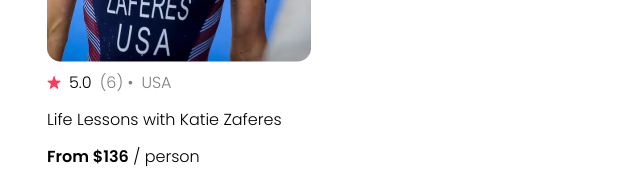
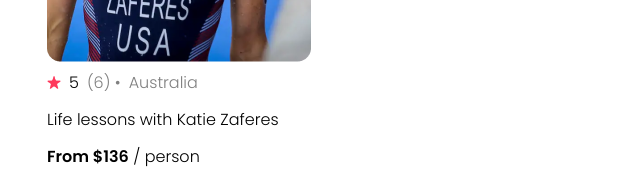
Before and after one commit to Akshay-Tarde/airbnb-clone, a React (Vite) app: page / in a window 1280 px wide. Shown: the part 876-1058 px from the top of the page, without its empty margins (289-929 px from the left). Built offline with nearby package versions, Linux system fonts and the light colour scheme.

Commit message:
Used props to pass the data

```diff
--- a/src/App.jsx
+++ b/src/App.jsx
@@ -2,7 +2,7 @@
 import Navbar from "./components/Navbar";
 import Hero from "./components/Hero";
 import Card from "./components/Card";
-
+import katieImgFromApp from "./assets/katie-zaferes.png"
 export default function App() {
   return (
     <div className="main-container">
@@ -12,7 +12,8 @@
       <main>
         <Hero/>
           <section className="card-section container">
-            <Card />
+            <Card img={katieImgFromApp} rating={5.0} reviewCount={6} country="Australia"
+                  title="Life lessons with Katie Zaferes" price={136} />
           </section>
       </main>
     </div>
--- a/src/components/Card.jsx
+++ b/src/components/Card.jsx
@@ -3,18 +3,19 @@
 import star from "../assets/star-1.png";
 
 
-export default function Card() {
+export default function Card(props) {
+    console.log(props);
     return (
         <div className="card">
             <img src={katieImg} className="card-image" />
             <div className="card-stats">
                 <img src={star} className="card-star" />
-                <span>5.0   </span>
-                <span className="gray">(6) • </span>
-                <span className="gray">USA</span>
+                <span>{props.rating}</span>
+                <span className="gray">({props.reviewCount}) • </span>
+                <span className="gray">{props.country}</span>
             </div>
-            <p>Life Lessons with Katie Zaferes</p>
-            <p><span className="bold">From $136</span> / person</p>
+            <p>{props.title}</p>
+            <p><span className="bold">From ${props.price}</span> / person</p>
         </div>
     )
 }
```
